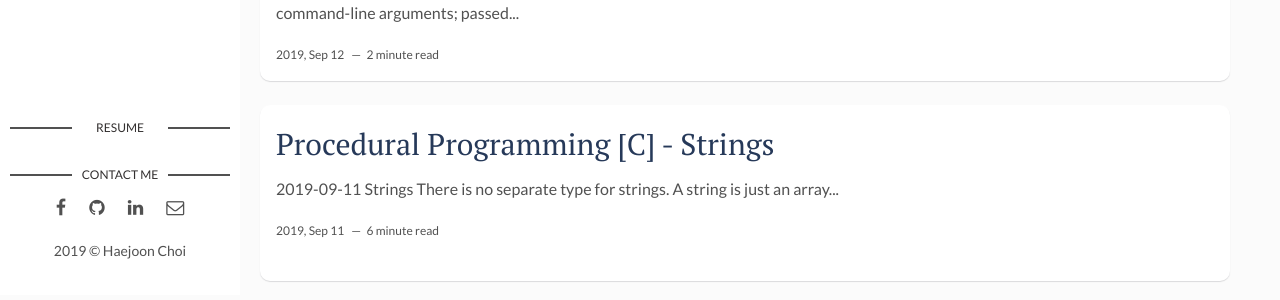
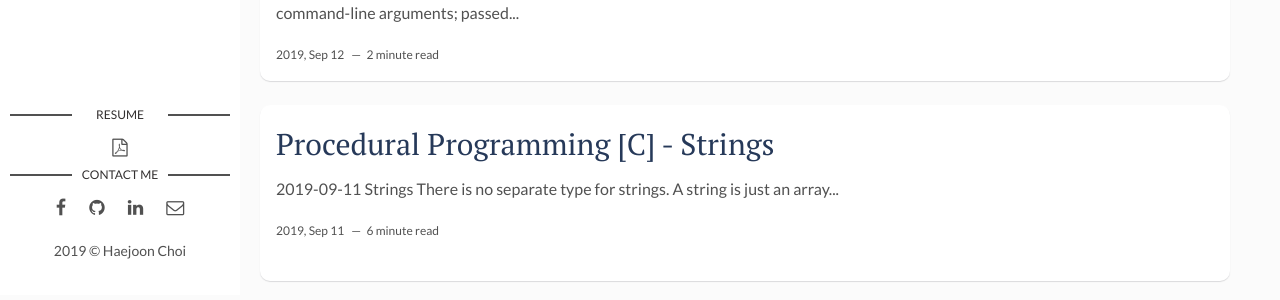
Before and after one commit to HaejoonChoi/HaejoonChoi.github.io-old, a Jekyll site: the page built from index.html, in a window 1280 px wide. Shown: the part 605-905 px from the top of the page. Built offline with Jekyll 4.4.1, drawn with Linux system fonts in a browser that asks for light colours; the list of posts is cut into pages by our own code.

Commit message:
file icon fix

```diff
--- a/_layouts/main.html
+++ b/_layouts/main.html
@@ -19,7 +19,7 @@
     <section class="contact">
       <h3 class="contact-title">Resume</h3>
       <ul>
-        <li class="resume"><a href="{{site.url}}/assets/files/{{ site.resume }}" target="_blank"><i class="far fa-file-alt"></i></a></li>
+        <li class="resume"><a href="{{site.url}}/assets/files/{{ site.resume }}" target="_blank"><i class="fa fa-file-pdf-o"></i></a></li>
       </ul>
       <h3 class="contact-title">Contact me</h3>
       <ul>
```
